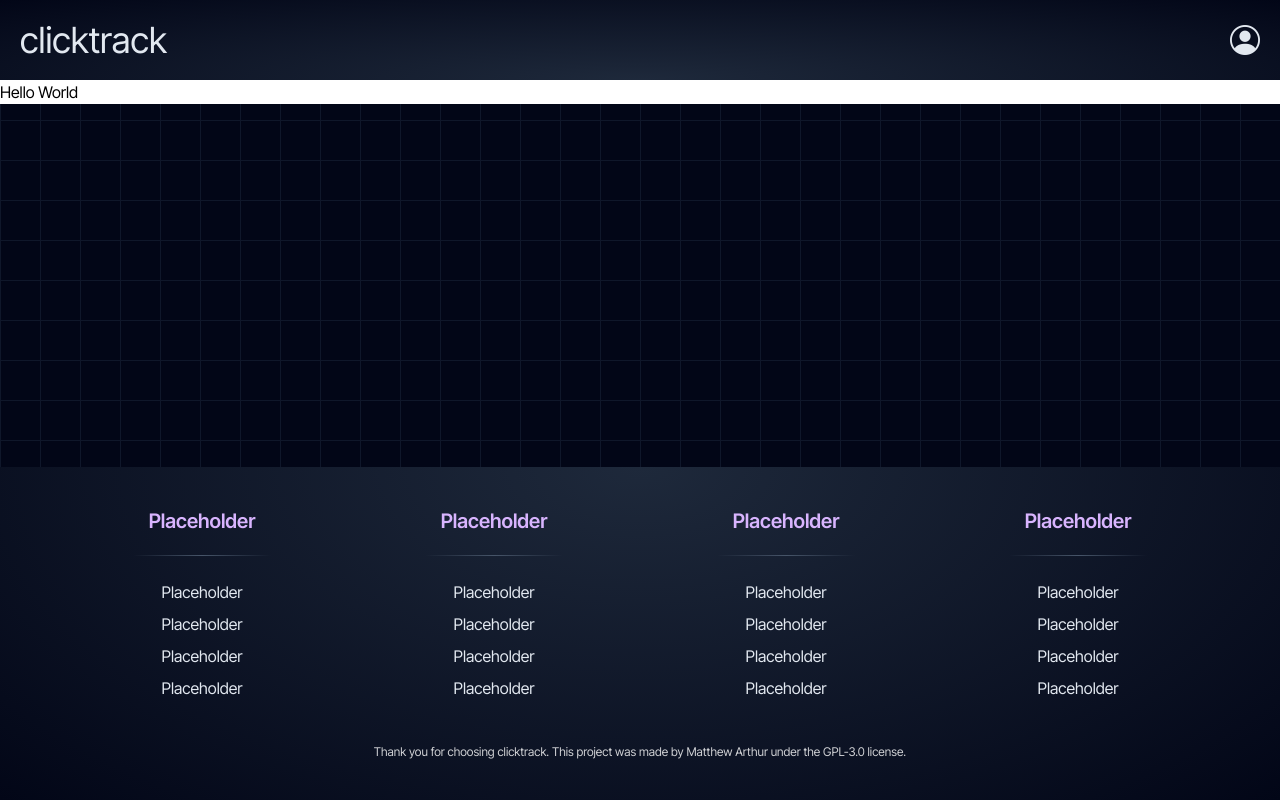
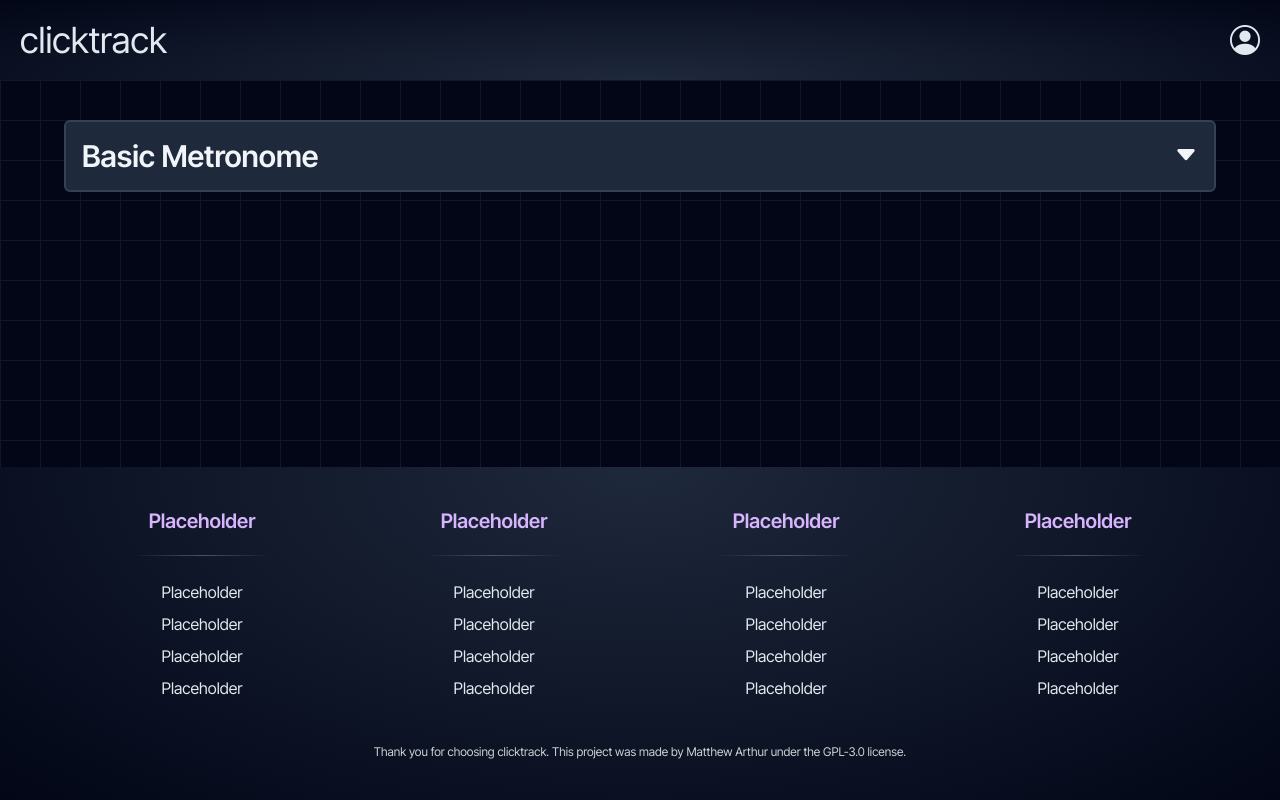
Before and after one commit to arthurmatthew/clicktrack, a React (Vite) app in the folder client/: page /app in a window 1280 px wide. Built offline with nearby package versions, Linux system fonts and the light colour scheme.

Commit message:
Start building app

```diff
--- a/client/src/pages/app.tsx
+++ b/client/src/pages/app.tsx
@@ -1,5 +1,44 @@
+import { useState } from 'react';
+
 const App = () => {
-  return <div className="bg-white">Hello World</div>;
+  return (
+    <div className="my-10 flex flex-grow flex-col">
+      <div className="mx-auto flex w-full max-w-6xl flex-col gap-4">
+        <MetronomeSection
+          name="Basic Metronome"
+          opened={true}
+        ></MetronomeSection>
+      </div>
+    </div>
+  );
+};
+
+interface IMetronomeSection {
+  children?: React.ReactNode;
+  name?: string;
+  opened?: boolean;
+}
+
+const MetronomeSection = ({ children, name, opened }: IMetronomeSection) => {
+  const [shown, setShown] = useState<boolean>(opened || false);
+
+  return (
+    <div className="w-full rounded-md border-2 border-slate-700 bg-slate-800 p-4">
+      <div
+        className="flex items-center justify-between text-slate-100"
+        onClick={() => setShown((prev) => !prev)}
+      >
+        <h1 className="text-3xl font-semibold">{name || 'Unnamed Section'}</h1>
+        <i
+          className={`${
+            shown ? 'bi-caret-down-fill' : 'bi-caret-right-fill'
+          } text-2xl`}
+        ></i>
+      </div>
+
+      {shown && children}
+    </div>
+  );
 };
 
 export default App;
```
